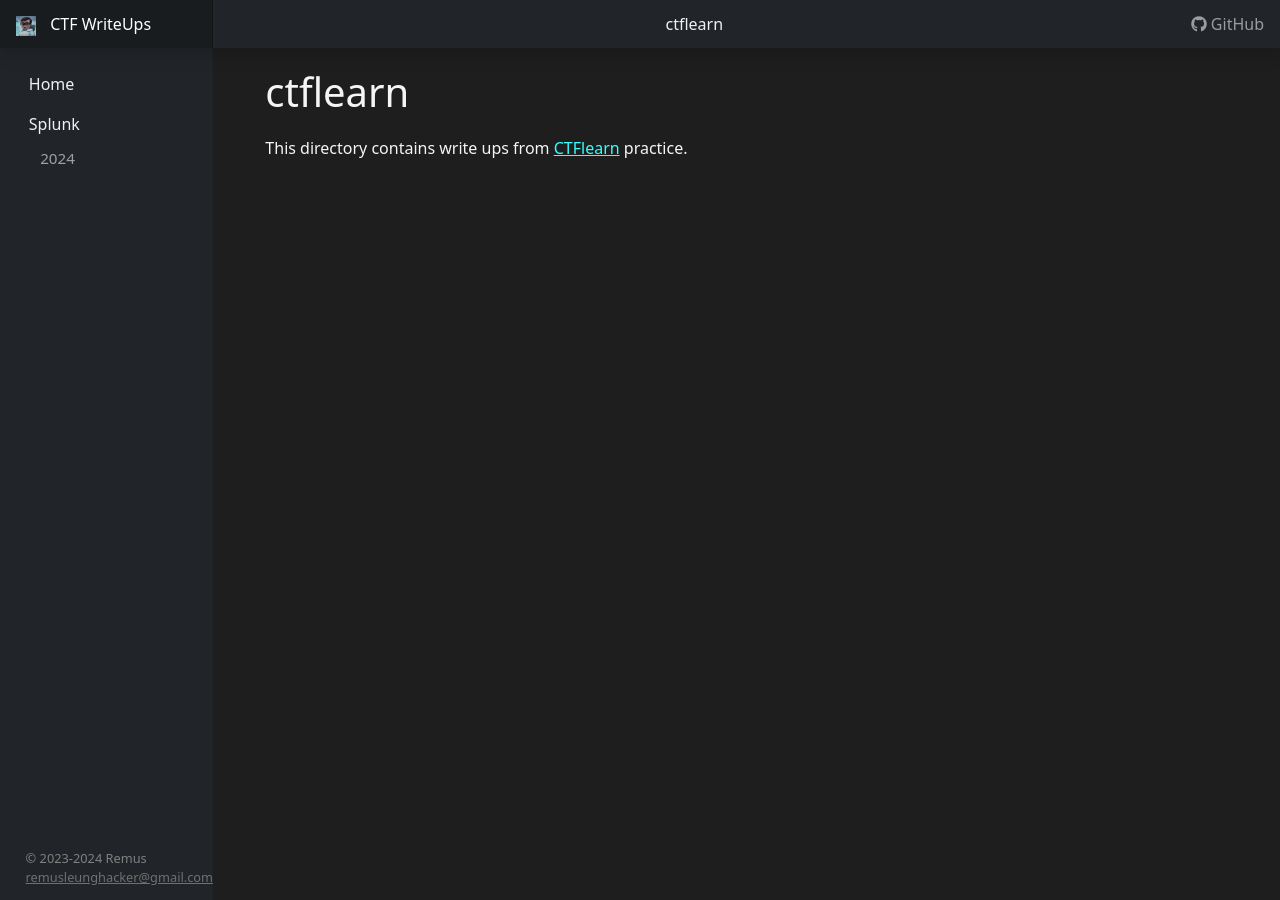
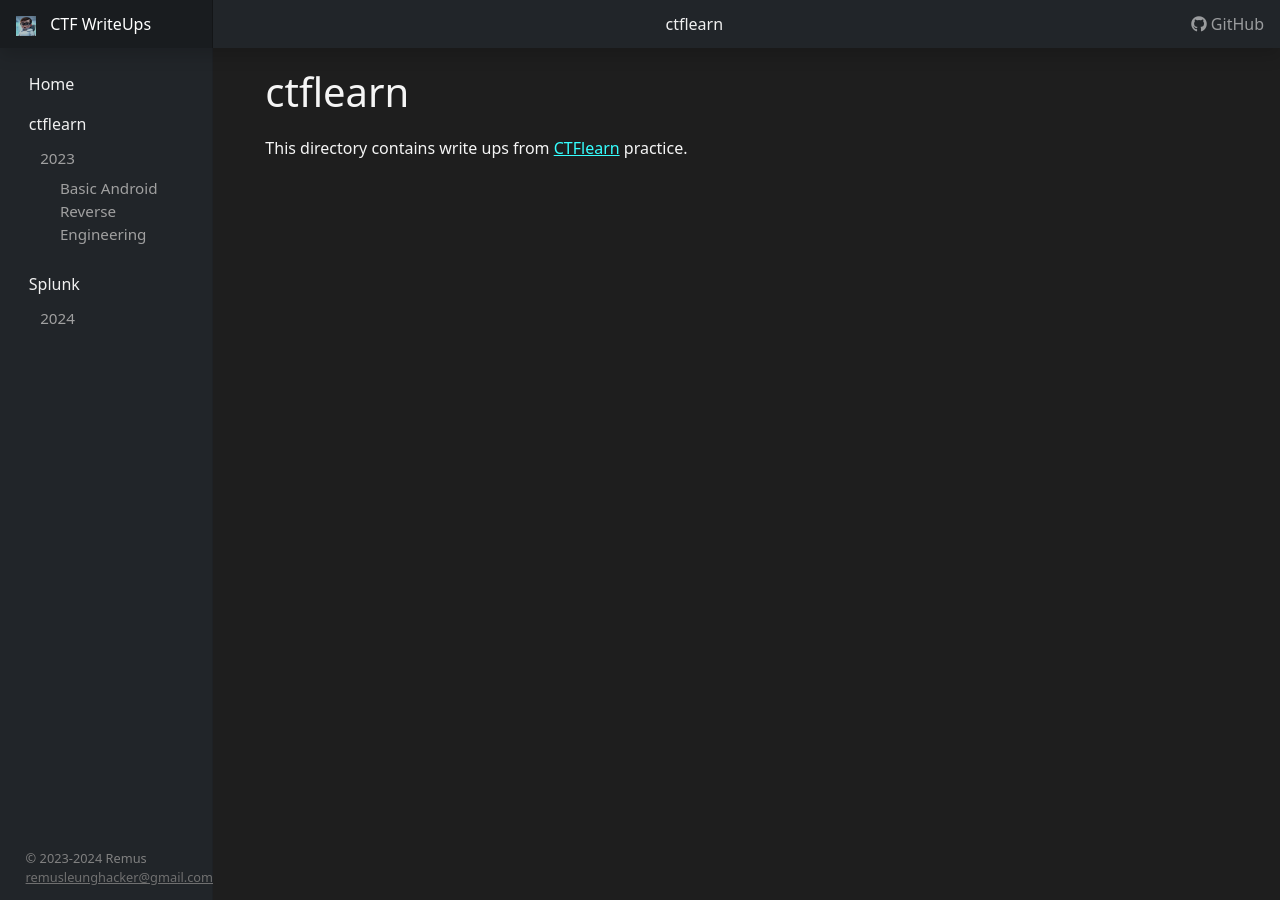
Before and after one commit to RemusDBD/remusctf-writeup, a Jekyll site: the page built from writeups/ctflearn/2023/index.md, in a window 1280 px wide. Built offline with Jekyll 4.4.1, drawn with Linux system fonts in a browser that asks for light colours; nearby versions of some CDN libraries.

Commit message:
Update navigation.yml

```diff
--- a/_data/navigation.yml
+++ b/_data/navigation.yml
@@ -1,5 +1,14 @@
 - name: Home
   link: /
+- name: ctflearn
+  link: /writeups/ctflearn
+  items:
+    - name: 2023
+      link: 2023
+      items:
+        - name: Basic Android Reverse Engineering
+          link: 1
+
 - name: Splunk
   link: /writeups/splunk
   items:
```
